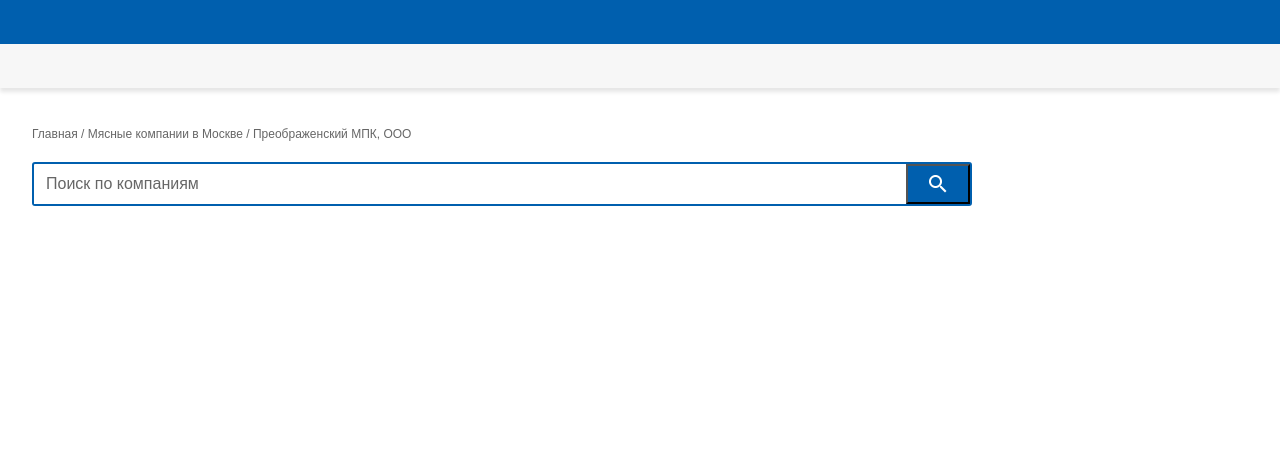
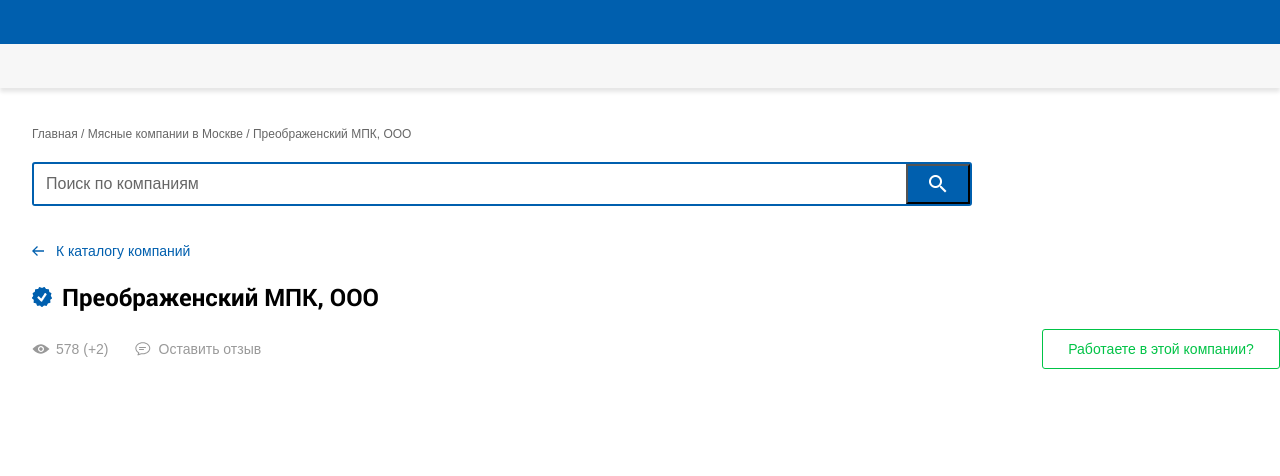
Before and after one commit to dvvinfo/meatinfo, a website: page app/index.html in a window 1280 px wide. Drawn offline with nearby package versions, Linux system fonts and the light colour scheme; files that its build step writes are made by us from their sources.

Commit message:
сверстал блок Отзыв

```diff
--- a/app/index.html
+++ b/app/index.html
@@ -35,7 +35,7 @@
 			<div class="header_blue"></div>
 			<div class="header_white"></div>
 		</header>
-		<div class="wrapper-block">
+		<section class="wrapper-block">
 			<div class="wrapper-content">
 				<div class="links-wrapper">
 					<a href="#" class="link">Главная / Мясные компании в Москве / Преображенский МПК, ООО</a>
@@ -48,8 +48,30 @@
 						</div>
 					</form>
 				</div>
+				<div class="title-block">
+					<a href="#" class="title_link"><img src="./img/arrow.svg" alt="Назад" class="arrow"> К каталогу компаний</a>
+					<div class="title-wrapper">
+						<img src="./img/Vector.png" alt="Vector">
+						<h1 class="title">Преображенский МПК, ООО</h1>
+					</div>
+
+				</div>
+				<div class="comment-block">
+					<div class="comment-wrapper">
+					<div class="comment-view">
+						<img src="./img/Vector.svg" alt="Просмотр" class="comment-view_img"> <span class="view_counter">578 (+2)</span>
+					</div>
+						<div class="comment">
+							<img src="./img/ic_comment@3x.svg" alt="Коментарий" class="comment_img">
+							<span class="comment_title">Оставить отзыв</span>
+						</div>
+					</div>
+					<div class="wrapper-work-btn">
+						<button class="btn-work">Работаете в этой компании?</button>
+					</div>
+				</div>
 			</div>
-		</div>
+		</section>
 
 	</div>
 
--- a/app/sass/_index.sass
+++ b/app/sass/_index.sass
@@ -43,3 +43,59 @@
   display: flex
   align-items: center
   justify-content: center
+.title-block
+  padding: 2rem 0 0 0
+.title_link
+  font-size: 14px
+  line-height: 16px
+  color: $darkBlue
+  text-decoration: none
+.arrow
+  padding-right: 0.5rem
+.title-wrapper
+  display: flex
+  align-items: center
+.title
+  margin: 1rem 0
+  font-size: 24px
+  padding-left: 0.625rem
+  line-height: 32px
+  font-family: roboto-bold
+.comment-block
+  display: flex
+  align-items: center
+  justify-content: space-between
+.comment-wrapper
+  display: flex
+  align-items: center
+  font-size: 14px
+  line-height: 20px
+  color: #999999
+.comment-view
+  display: flex
+  align-items: center
+.comment
+  display: flex
+  align-items: center
+  padding-left: 1.5rem
+.comment_title,.view_counter
+  padding-left: 0.375rem
+.btn-work
+  border: 1px solid #00C346
+  box-sizing: border-box
+  border-radius: 3px
+  text-align: center
+  width: 238px
+  color: $green
+  font-size: 14px
+  line-height: 20px
+  height: 40px
+  background-color: white
+.btn-work:hover
+  background-color: $green
+  color: white
+.btn-work:focus
+  background-color: $green
+  color: white
+  border: 1px solid #00C346
+  outline: 1px solid #00C346
```
Also changed, not shown: app/img/Vector-1.png (added), app/img/Vector.png (added), app/img/Vector.svg (added), app/img/arrow.svg (added), app/img/ic_comment@3x.svg (added).
